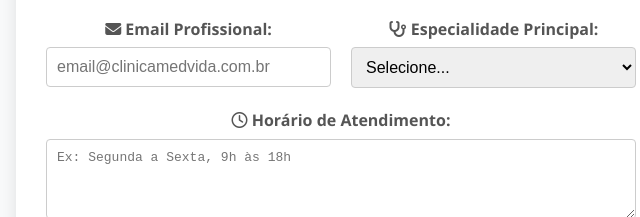
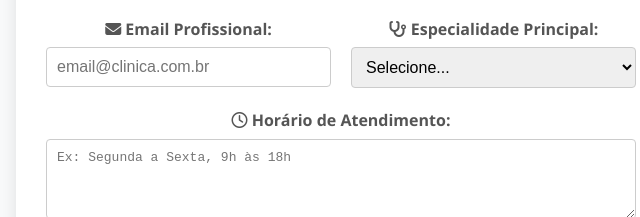
Before and after one commit to ivan-lisboa/clinica, a plain HTML site: page cadastro_medico.html in a window 1280 px wide. Shown: the part 447-664 px from the top of the page, 299-939 px from the left. Drawn offline with Linux system fonts and the light colour scheme.

Commit message:
Update cadastro_medico.html

```diff
--- a/cadastro_medico.html
+++ b/cadastro_medico.html
@@ -63,7 +63,7 @@
                     <div class="campo-formulario">
                         <label for="email_medico"><i class="fas fa-envelope"></i> Email Profissional:</label>
                         <input type="email" id="email_medico" name="email_profissional" required
-                               placeholder="email@clinicamedvida.com.br">
+                               placeholder="email@clinica.com.br">
                     </div>
                     <div class="campo-formulario">
                         <label for="especialidade"><i class="fas fa-stethoscope"></i> Especialidade Principal:</label>
@@ -128,4 +128,5 @@
     <!-- Script JavaScript -->
     <script src="js/main.js"></script>
 </body>
+
 </html>
```
